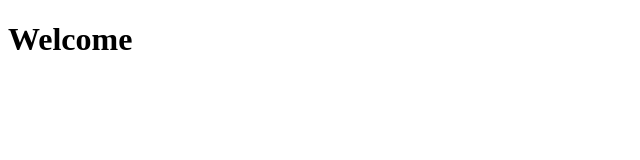
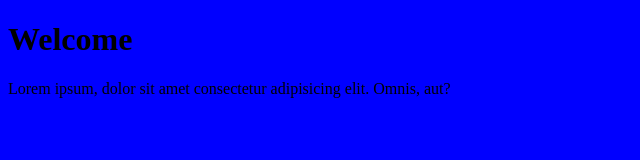
Before and after one commit to asmit-yadav/MyProject, a plain HTML site: page index.html in a window 1280 px wide. Shown: the whole page, without its empty margins (0-640 px from the left). Drawn offline with Linux system fonts and the light colour scheme.

Commit message:
add css and 1.1 and index files

```diff
--- a/index.html
+++ b/index.html
@@ -4,8 +4,11 @@
     <meta charset="UTF-8">
     <meta name="viewport" content="width=device-width, initial-scale=1.0">
     <title>Index Files</title>
+    <link rel="stylesheet" href="style.css">
 </head>
 <body>
     <h1>Welcome</h1>
+    <p>Lorem ipsum, dolor sit amet
+         consectetur adipisicing elit. Omnis, aut?</p>
 </body>
 </html>
--- /dev/null
+++ b/style.css
@@ -0,0 +1,3 @@
+body{
+    background-color: blue;
+}
```
